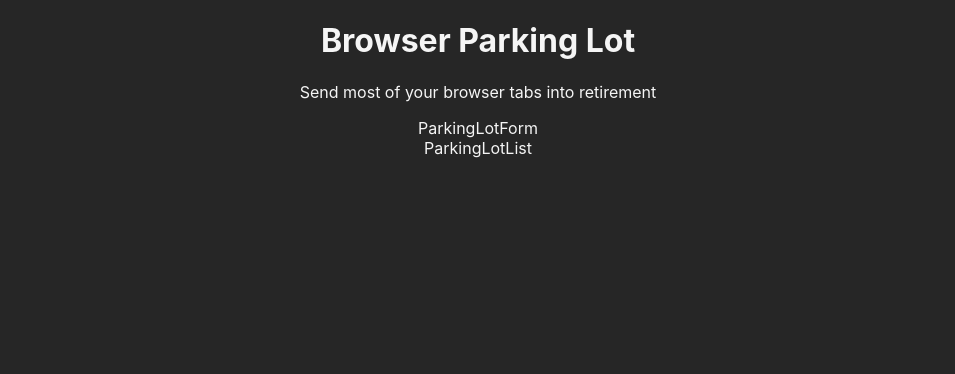
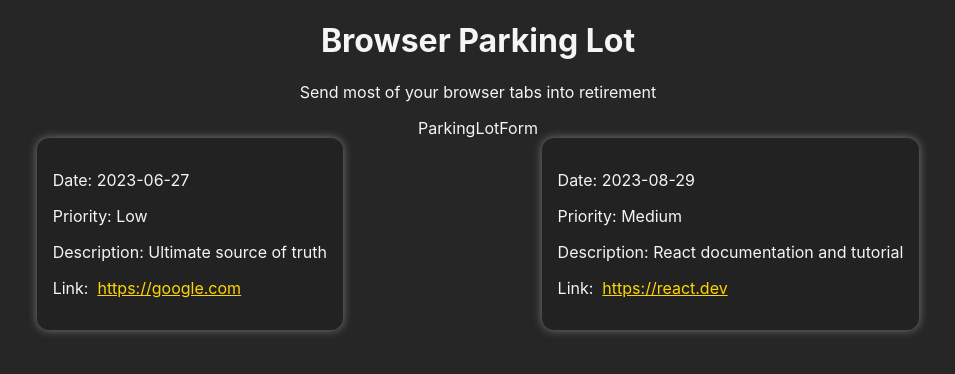
Before and after one commit to jonathanPhan17/bookmark-browser-link, a React (Create React App) app: page / in a window 1280 px wide. Shown: the top 374 px of the page, without its empty margins (162-1117 px from the left). Built offline with nearby package versions, Linux system fonts and the light colour scheme.

Commit message:
parking lot cards

```diff
--- a/package.json
+++ b/package.json
@@ -7,11 +7,12 @@
     "@testing-library/jest-dom": "^5.17.0",
     "@testing-library/react": "^13.4.0",
     "@testing-library/user-event": "^13.5.0",
+    "nanoid": "^5.0.7",
     "react": "^18.3.1",
     "react-dom": "^18.3.1",
     "react-scripts": "5.0.1"
   },
-    "devDependencies": {
+  "devDependencies": {
     "gh-pages": "^6.1.1"
   },
   "scripts": {
--- a/public/index.html
+++ b/public/index.html
@@ -24,7 +24,7 @@
       work correctly both with client-side routing and a non-root public URL.
       Learn how to configure a non-root public URL by running `npm run build`.
     -->
-    <title>React App</title>
+    <title>Browser Parking Lot</title>
   </head>
   <body>
     <noscript>You need to enable JavaScript to run this app.</noscript>
--- a/src/App.js
+++ b/src/App.js
@@ -1,9 +1,32 @@
+import react, { useState } from 'react';
+import { nanoid } from 'nanoid';
+
 
 import './App.css';
 import ParkingLotForm from './Components/ParkingLotForm/ParkingLotForm';
 import ParkingLotList from './Components/ParkingLotList/ParkingLotList';
 
+
 function App() {
+
+  let [parkingLotItems, setParkingLotItems] = useState([
+      {
+        id: nanoid(),
+        date: "2023-06-27",
+        priority: "Low",
+        link: "https://google.com",
+        description: "Ultimate source of truth",
+      },
+
+      {
+        id: nanoid(),
+        date: "2023-08-29",
+        priority: "Medium",
+        link: "https://react.dev",
+        description: "React documentation and tutorial",
+      },
+  ]);
+
   return (
     <div className="App">
       <header>
@@ -12,7 +35,7 @@
       </header>
       <main>
         <ParkingLotForm />
-        <ParkingLotList />
+        <ParkingLotList parkingLotItems={parkingLotItems} />
       </main>
     </div>
   );
--- /dev/null
+++ b/src/Components/ParkingLotList/ParkingLot.css
@@ -0,0 +1,27 @@
+.parking-lot-list-container {
+  display: flex;
+  flex-wrap: wrap;
+  justify-content: space-evenly;
+}
+
+.parking-lot-item-container {
+  max-width: 30%;
+  background-color: #222222;
+  box-shadow: 0 0 10px rgba(155, 155, 155, 0.7);
+  border-radius: 12px;
+  padding: 1rem;
+  text-align: left;
+  user-select: none;
+}
+
+.parking-lot-item-anchor {
+  color: gold;
+}
+
+.parking-lot-item-anchor:hover {
+  text-decoration: none;
+}
+
+.parking-lot-item-anchor:visited {
+  color: goldenrod;
+}
--- /dev/null
+++ b/src/Components/ParkingLotList/ParkingLotItem.jsx
@@ -0,0 +1,19 @@
+import React from 'react'
+
+
+export default function ParkingLotItem({id, date, priority, link, description}) {
+  return (
+    <section className="parking-lot-item-container">
+      <p className="parking-lot-item-field">Date: {date}</p>
+      <p className="parking-lot-item-field">Priority: {priority}</p>
+      <p className="parking-lot-item-field">Description: {description}</p>
+      <p className="parking-lot-item-field">
+        Link:
+          &nbsp;
+          <a href={link} target='_blank' className='parking-lot-item-anchor'>
+            {link}
+          </a>
+      </p>
+    </section>
+  );
+}
--- a/src/Components/ParkingLotList/ParkingLotList.jsx
+++ b/src/Components/ParkingLotList/ParkingLotList.jsx
@@ -1,7 +1,16 @@
 import React from 'react';
+import ParkingLotItem from './ParkingLotItem';
 
-export default function ParkingLotList() {
-    return (
-      <div>ParkingLotList</div>
-    );
+import './ParkingLot.css';
+
+export default function ParkingLotList( {parkingLotItems }) {
+
+  const ParkingLotItemJsx = parkingLotItems.map(item =>
+     <ParkingLotItem key={item.id} {...item}/>)
+
+  return (
+    <section className='parking-lot-list-container'>
+      {ParkingLotItemJsx}
+    </section>
+  )
 }
```
Also changed, not shown: 1 other file (tests, documents, lock files or other folders).
